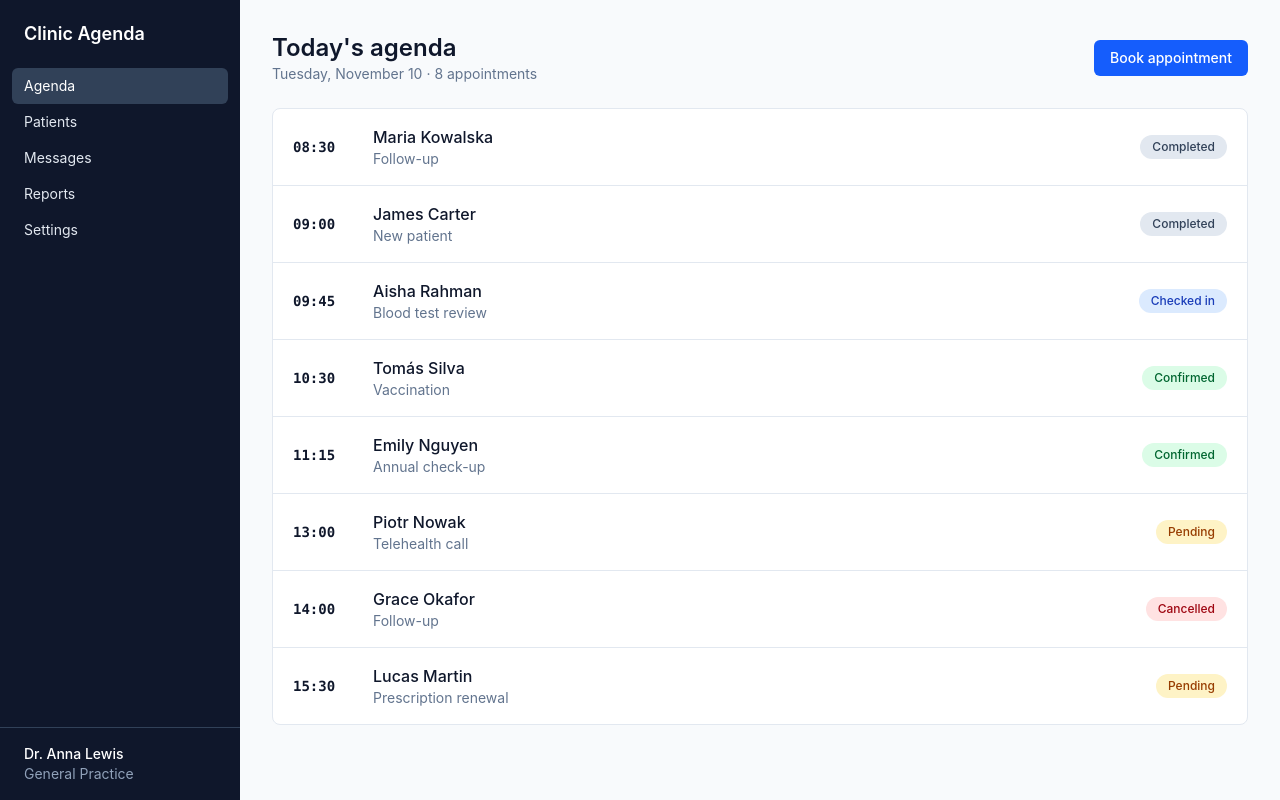
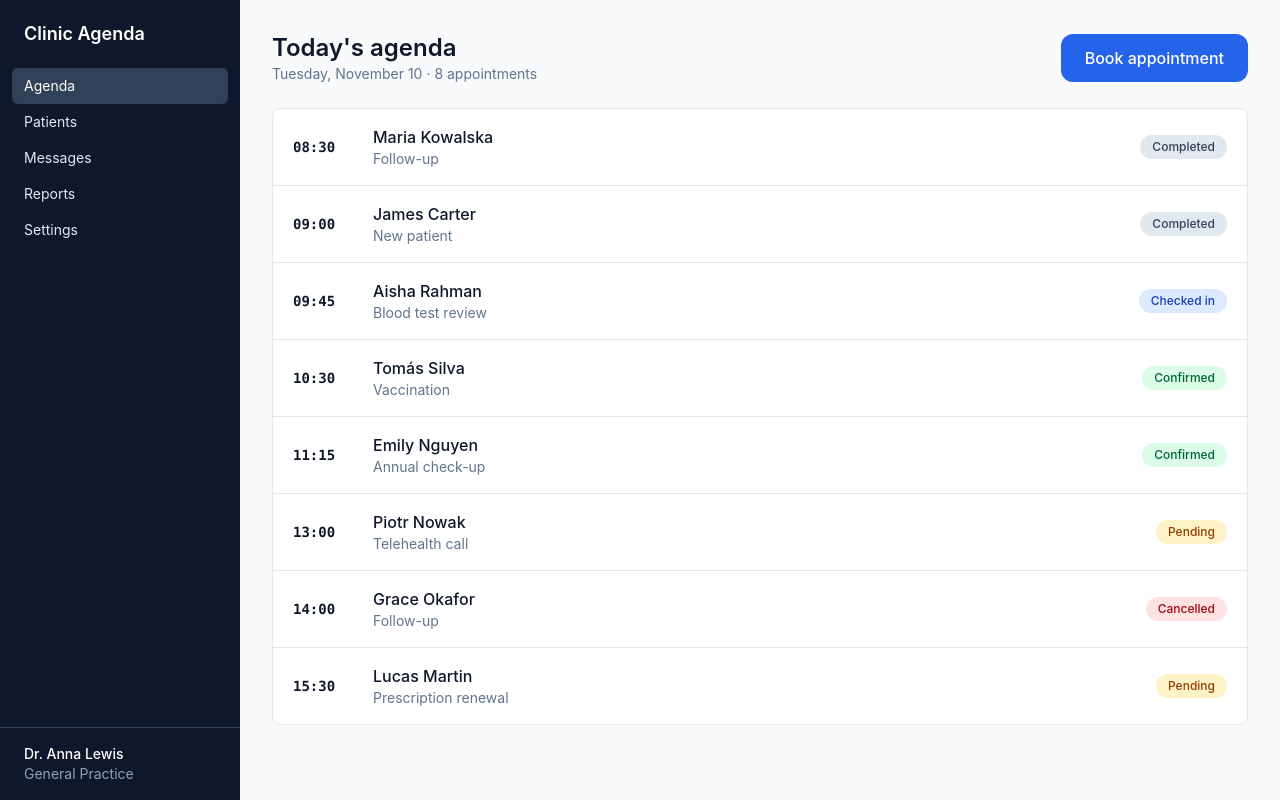
Before and after one commit to patryk-bski/clinic-agenda, a React (Vite) app: page / in a window 1280 px wide. Built offline with nearby package versions, Linux system fonts and the light colour scheme.

Commit message:
Enlarge booking button and update color

```diff
--- a/src/App.tsx
+++ b/src/App.tsx
@@ -23,7 +23,7 @@ export default function App() {
           </div>
           <button
             onClick={() => alert('Booking form coming soon')}
-            className="rounded-md bg-blue-600 px-4 py-2 text-sm font-medium text-white hover:bg-blue-700"
+            className="rounded-xl bg-[#2563EB] px-6 py-3 text-base font-medium text-white hover:bg-[#1D4ED8]"
           >
             Book appointment
           </button>
```
